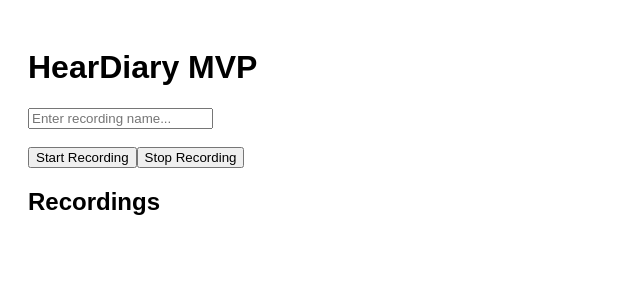
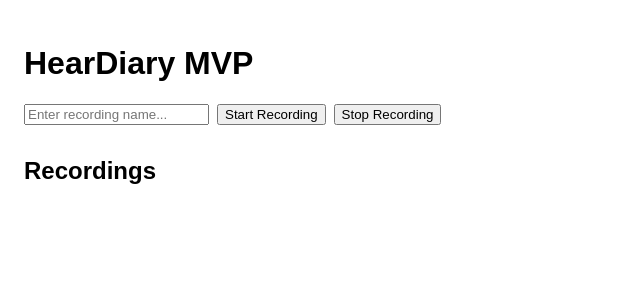
Before and after one commit to HearDiary/heardiary-app, a React app in the folder src/: page / in a window 1280 px wide. Shown: the top 300 px of the page, without its empty margins (0-640 px from the left). Built offline with nearby package versions, Linux system fonts and the light colour scheme; the HTML template or start-up script is replaced by a standard one.

Commit message:
Update main.tsx

```diff
--- a/src/main.tsx
+++ b/src/main.tsx
@@ -1,49 +1,73 @@
-
-import React, { useState } from 'react';
+import React, { useState, useRef } from 'react';
 import ReactDOM from 'react-dom/client';
 
 const App = () => {
-  const [mediaRecorder, setMediaRecorder] = useState<MediaRecorder | null>(null);
-  const [recordings, setRecordings] = useState<{ url: string; name: string }[]>([]);
-  const [chunks, setChunks] = useState<Blob[]>([]);
-  const [name, setName] = useState("");
+  const [recordings, setRecordings] = useState<{ name: string; url: string }[]>([]);
+  const [recordingName, setRecordingName] = useState('');
+  const mediaRecorderRef = useRef<MediaRecorder | null>(null);
+  const audioChunksRef = useRef<Blob[]>([]);
 
   const startRecording = async () => {
-    const stream = await navigator.mediaDevices.getUserMedia({ audio: true });
-    const recorder = new MediaRecorder(stream);
-    recorder.ondataavailable = e => setChunks(prev => [...prev, e.data]);
-    recorder.onstop = () => {
-      const blob = new Blob(chunks, { type: 'audio/webm' });
-      const url = URL.createObjectURL(blob);
-      setRecordings(prev => [...prev, { url, name }]);
-      setChunks([]);
-    };
-    recorder.start();
-    setMediaRecorder(recorder);
+    try {
+      const stream = await navigator.mediaDevices.getUserMedia({ audio: true });
+      const mediaRecorder = new MediaRecorder(stream);
+      mediaRecorderRef.current = mediaRecorder;
+      audioChunksRef.current = [];
+
+      mediaRecorder.ondataavailable = event => {
+        if (event.data.size > 0) {
+          audioChunksRef.current.push(event.data);
+        }
+      };
+
+      mediaRecorder.onstop = () => {
+        const audioBlob = new Blob(audioChunksRef.current, { type: 'audio/webm' });
+        const audioUrl = URL.createObjectURL(audioBlob);
+        setRecordings(prev => [
+          ...prev,
+          { name: recordingName || 'Untitled', url: audioUrl }
+        ]);
+        setRecordingName('');
+      };
+
+      mediaRecorder.start();
+    } catch (error) {
+      console.error('Error accessing microphone:', error);
+    }
   };
 
   const stopRecording = () => {
-    mediaRecorder?.stop();
+    if (mediaRecorderRef.current) {
+      mediaRecorderRef.current.stop();
+    }
   };
 
   return (
-    <div style={{ padding: 20, fontFamily: 'Arial' }}>
+    <div style={{ padding: '1rem', fontFamily: 'Arial' }}>
       <h1>HearDiary MVP</h1>
       <input
         type="text"
         placeholder="Enter recording name..."
-        value={name}
-        onChange={e => setName(e.target.value)}
+        value={recordingName}
+        onChange={e => setRecordingName(e.target.value)}
+        style={{ marginRight: '0.5rem' }}
       />
-      <br /><br />
       <button onClick={startRecording}>Start Recording</button>
-      <button onClick={stopRecording}>Stop Recording</button>
-      <h2>Recordings</h2>
+      <button onClick={stopRecording} style={{ marginLeft: '0.5rem' }}>
+        Stop Recording
+      </button>
+
+      <h2 style={{ marginTop: '2rem' }}>Recordings</h2>
       <ul>
         {recordings.map((rec, index) => (
-          <li key={index}>
-            <strong>{rec.name || "Unnamed"}</strong>
-            <audio controls src={rec.url}></audio>
+          <li key={index} style={{ marginBottom: '1rem' }}>
+            <strong>{rec.name}</strong>
+            <br />
+            <audio controls src={rec.url} />
+            <br />
+            <a href={rec.url} download={`${rec.name}.webm`}>
+              ⬇ Download
+            </a>
           </li>
         ))}
       </ul>
@@ -51,4 +75,4 @@ const App = () => {
   );
 };
 
-ReactDOM.createRoot(document.getElementById('app')!).render(<App />);
+ReactDOM.createRoot(document.getElementById('root')!).render(<App />);
```
